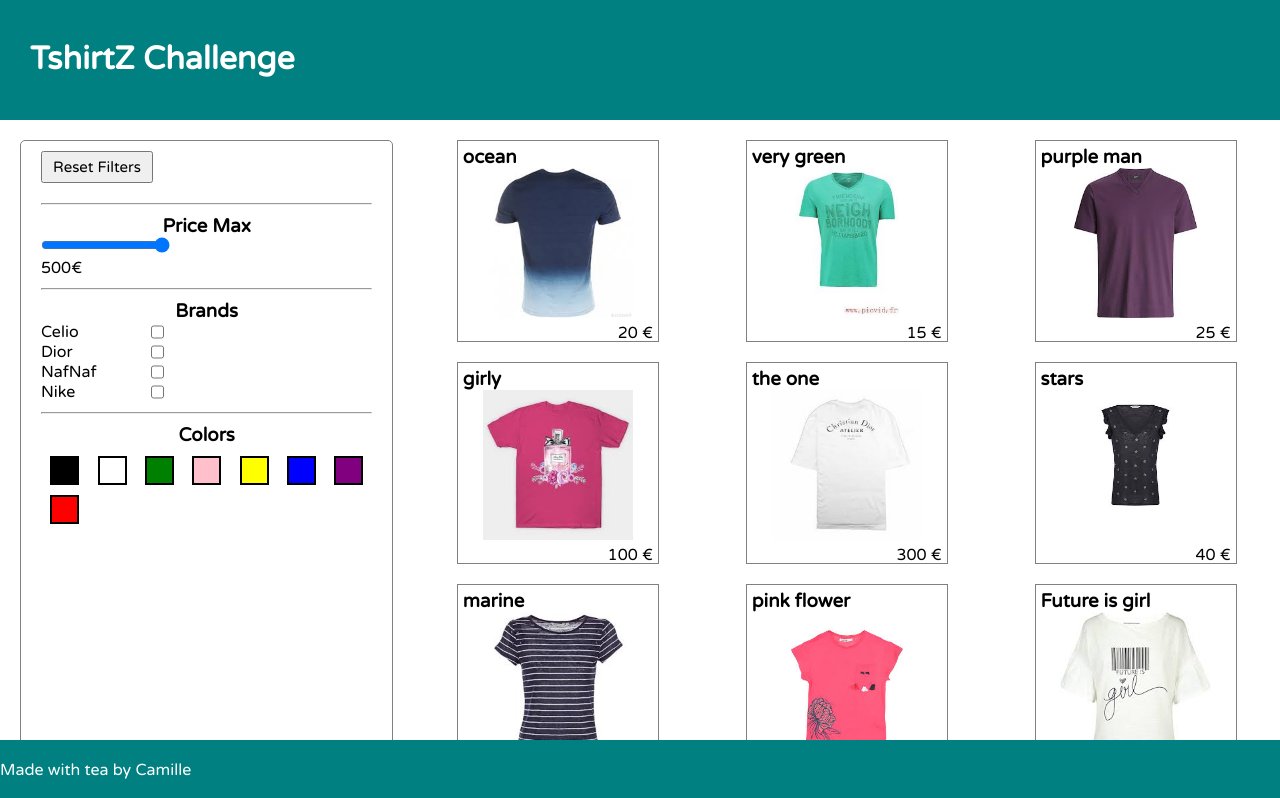
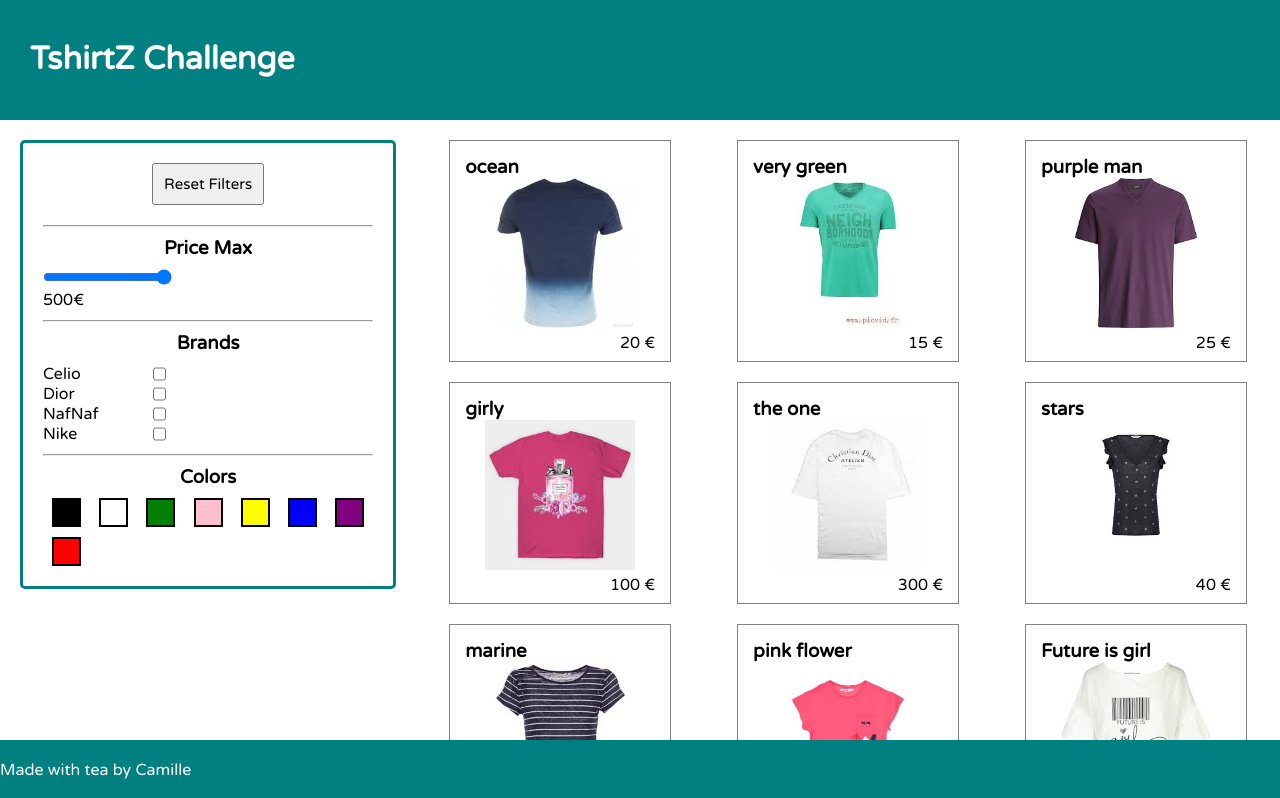
Before and after one commit to Millcat/Tshirtz-christmas-challenge, a React (Create React App) app in the folder tshirtz-frontend/: page / in a window 1280 px wide. Shown: the top 798 px of the page. Built offline with nearby package versions, Linux system fonts and the light colour scheme.

Commit message:
css last changes

```diff
--- a/tshirtz-frontend/public/index.html
+++ b/tshirtz-frontend/public/index.html
@@ -24,6 +24,11 @@
       work correctly both with client-side routing and a non-root public URL.
       Learn how to configure a non-root public URL by running `npm run build`.
     -->
+    <link
+      rel="stylesheet"
+      type="text/css"
+      href="//code.ionicframework.com/ionicons/2.0.1/css/ionicons.min.css"
+    />
     <title>Tshirtz</title>
   </head>
   <body>
--- a/tshirtz-frontend/src/App.css
+++ b/tshirtz-frontend/src/App.css
@@ -28,9 +28,9 @@
 
 .main-content {
   display: flex;
+  align-items: flex-start;
   padding-top: 120px;
   padding-bottom: 60px;
-  /* height: 900px; */
 }
 
 .title-app {
--- a/tshirtz-frontend/src/css/filters.css
+++ b/tshirtz-frontend/src/css/filters.css
@@ -1,23 +1,32 @@
 /************************ FILTERS COMPONENT */
 .filters {
   width: 30%;
-  border: grey 1px solid;
+  border: teal 3px solid;
   border-radius: 5px;
   margin: 20px;
+  text-align: center;
+  padding: 10px 0 10px 0;
 }
 
 .filters > * {
   margin: 10px 20px;
+  text-align: left;
 }
 
 .filter-title {
   text-align: center;
+  margin-bottom: 10px;
 }
 
 /* RESET FILTER */
 .reset-filter-btn {
-  padding: 5px 10px;
+  padding: 10px 10px;
   font-size: 15px;
+}
+
+.reset-filter-btn:hover {
+  background-color: teal;
+  color: white;
 }
 
 .reset-filter-btn:hover {
--- a/tshirtz-frontend/src/css/tshirts.css
+++ b/tshirtz-frontend/src/css/tshirts.css
@@ -5,6 +5,7 @@
   display: grid;
   grid-template-columns: repeat(3, 1fr);
   grid-row-gap: 20px;
+  margin: 20px auto 20px;
 }
 
 .tshirt-box {
@@ -14,6 +15,7 @@
   justify-self: center;
   align-self: center;
   text-align: center;
+  padding: 10px;
 }
 
 .tshirt-name {
```
